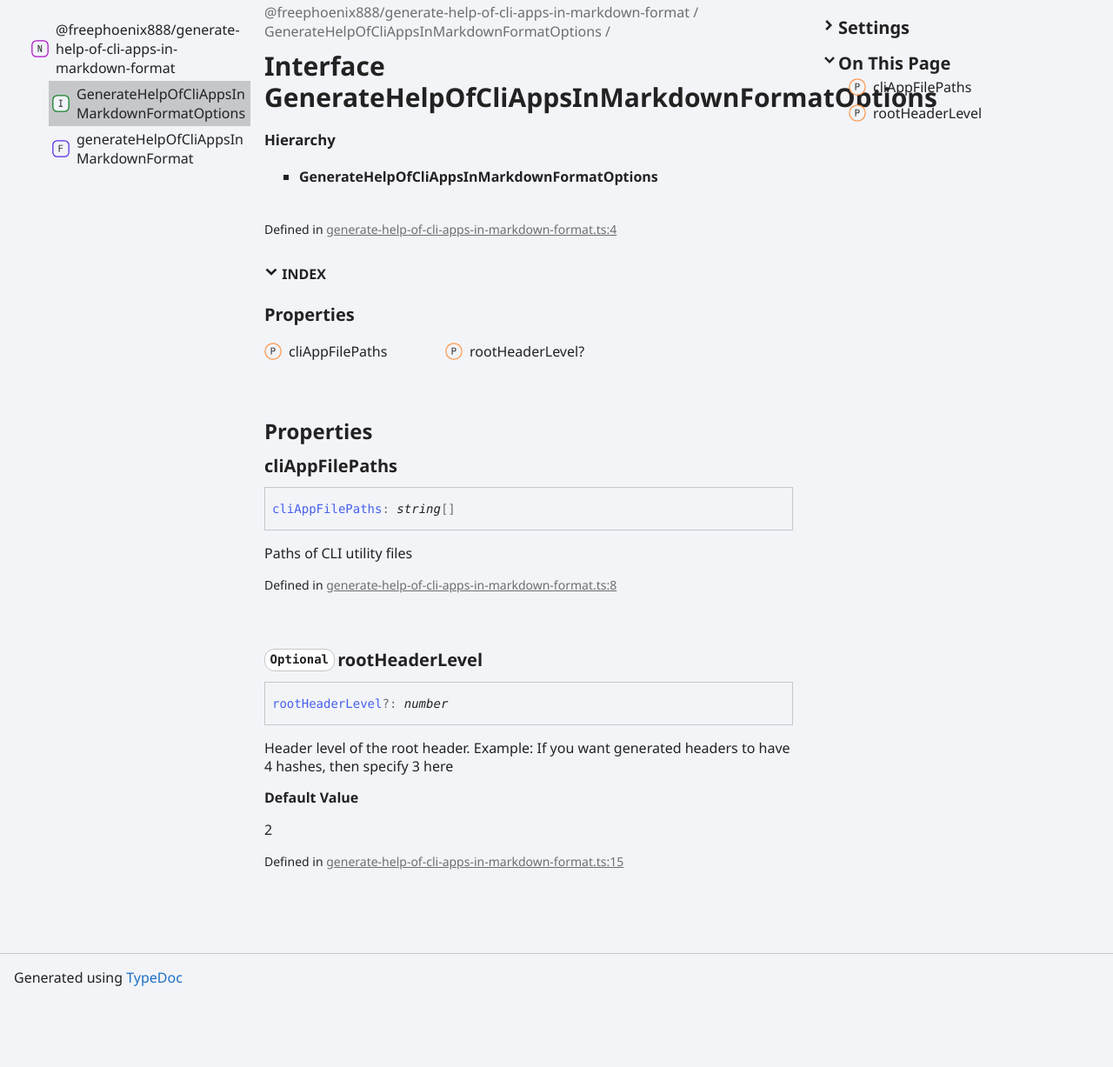
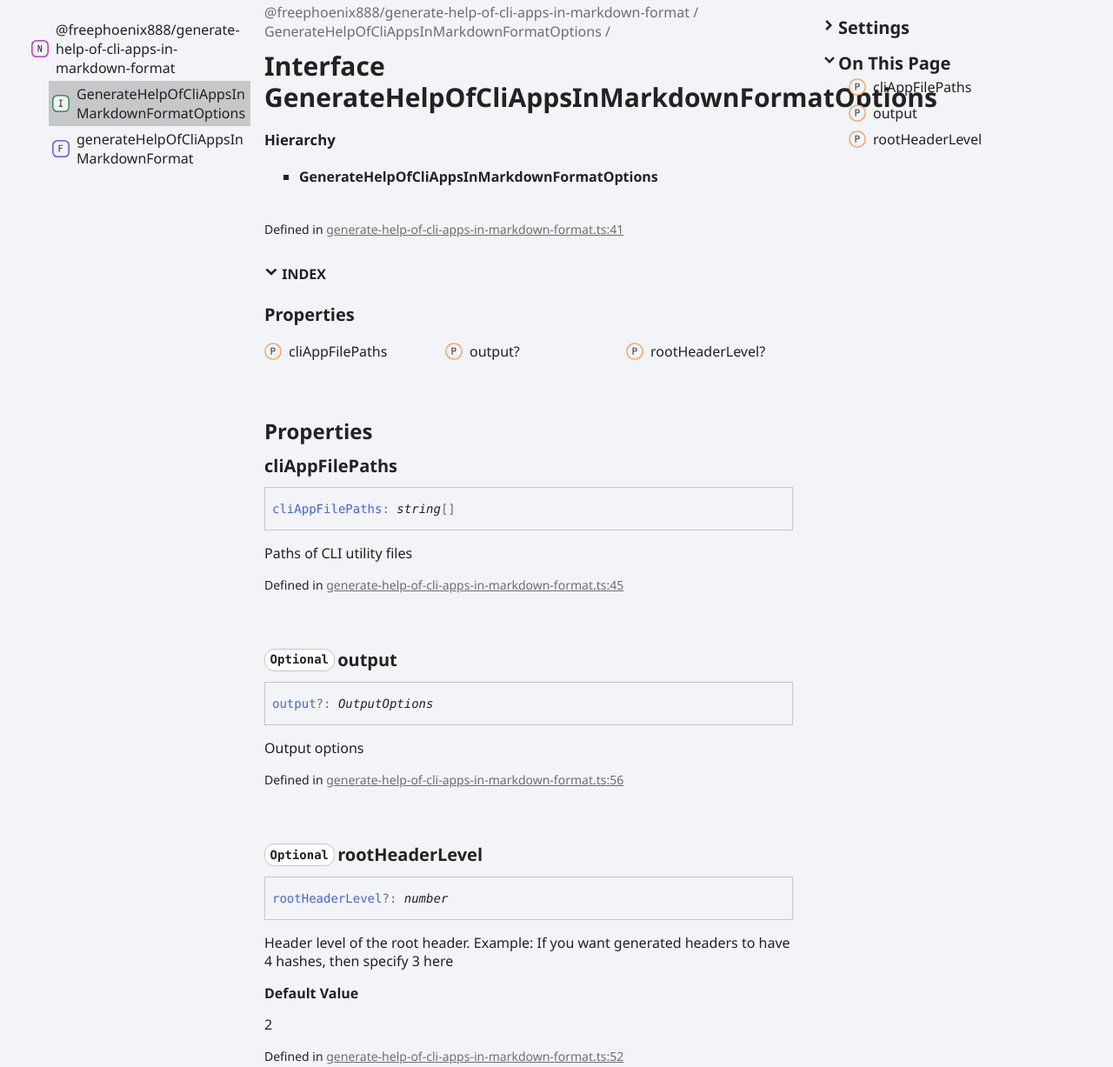
Before and after one commit to FreePhoenix888/generate-help-of-cli-apps-in-markdown-format, a plain HTML site: page interfaces/GenerateHelpOfCliAppsInMarkdownFormatOptions.html in a window 1280 px wide. Shown: the part 70-1297 px from the top of the page at 87% size. Before the commit the page ends 1221 px from the top, so only its background shows below. Drawn offline with Linux system fonts and the light colour scheme.

Commit message:
Deploying to gh-pages from @ FreePhoenix888/generate-help-of-cli-apps-in-markdown-format@3137db01c3102ac52279c6eedc593b1604121ca9 🚀

```diff
--- a/interfaces/GenerateHelpOfCliAppsInMarkdownFormatOptions.html
+++ b/interfaces/GenerateHelpOfCliAppsInMarkdownFormatOptions.html
@@ -20,7 +20,7 @@
 <ul class="tsd-hierarchy">
 <li><span class="target">GenerateHelpOfCliAppsInMarkdownFormatOptions</span></li></ul></section><aside class="tsd-sources">
 <ul>
-<li>Defined in <a href="https://github.com/FreePhoenix888/generate-help-of-cli-apps-in-markdown-format/blob/93e2316/src/generate-help-of-cli-apps-in-markdown-format.ts#L4">generate-help-of-cli-apps-in-markdown-format.ts:4</a></li></ul></aside>
+<li>Defined in <a href="https://github.com/FreePhoenix888/generate-help-of-cli-apps-in-markdown-format/blob/3137db0/src/generate-help-of-cli-apps-in-markdown-format.ts#L41">generate-help-of-cli-apps-in-markdown-format.ts:41</a></li></ul></aside>
 <section class="tsd-panel-group tsd-index-group">
 <section class="tsd-panel tsd-index-panel">
 <details class="tsd-index-content tsd-index-accordion" open><summary class="tsd-accordion-summary tsd-index-summary">
@@ -29,6 +29,7 @@
 <section class="tsd-index-section">
 <h3 class="tsd-index-heading">Properties</h3>
 <div class="tsd-index-list"><a href="GenerateHelpOfCliAppsInMarkdownFormatOptions.html#cliAppFilePaths" class="tsd-index-link"><svg class="tsd-kind-icon" viewBox="0 0 24 24"><g id="icon-1024"><rect fill="var(--color-icon-background)" stroke="#FF984D" stroke-width="1.5" x="1" y="1" width="22" height="22" rx="12"></rect><path d="M9.354 16V7.24H12.174C12.99 7.24 13.638 7.476 14.118 7.948C14.606 8.412 14.85 9.036 14.85 9.82C14.85 10.604 14.606 11.232 14.118 11.704C13.638 12.168 12.99 12.4 12.174 12.4H10.434V16H9.354ZM10.434 11.428H12.174C12.646 11.428 13.022 11.284 13.302 10.996C13.59 10.7 13.734 10.308 13.734 9.82C13.734 9.324 13.59 8.932 13.302 8.644C13.022 8.356 12.646 8.212 12.174 8.212H10.434V11.428Z" fill="var(--color-text)"></path></g></svg><span>cli<wbr/>App<wbr/>File<wbr/>Paths</span></a>
+<a href="GenerateHelpOfCliAppsInMarkdownFormatOptions.html#output" class="tsd-index-link"><svg class="tsd-kind-icon" viewBox="0 0 24 24"><use href="#icon-1024"></use></svg><span>output?</span></a>
 <a href="GenerateHelpOfCliAppsInMarkdownFormatOptions.html#rootHeaderLevel" class="tsd-index-link"><svg class="tsd-kind-icon" viewBox="0 0 24 24"><use href="#icon-1024"></use></svg><span>root<wbr/>Header<wbr/>Level?</span></a>
 </div></section></div></details></section></section>
 <section class="tsd-panel-group tsd-member-group">
@@ -40,7 +41,15 @@
 </div>
 <div class="tsd-comment tsd-typography"></div><aside class="tsd-sources">
 <ul>
-<li>Defined in <a href="https://github.com/FreePhoenix888/generate-help-of-cli-apps-in-markdown-format/blob/93e2316/src/generate-help-of-cli-apps-in-markdown-format.ts#L8">generate-help-of-cli-apps-in-markdown-format.ts:8</a></li></ul></aside></section>
+<li>Defined in <a href="https://github.com/FreePhoenix888/generate-help-of-cli-apps-in-markdown-format/blob/3137db0/src/generate-help-of-cli-apps-in-markdown-format.ts#L45">generate-help-of-cli-apps-in-markdown-format.ts:45</a></li></ul></aside></section>
+<section class="tsd-panel tsd-member"><a id="output" class="tsd-anchor"></a>
+<h3 class="tsd-anchor-link"><code class="tsd-tag ts-flagOptional">Optional</code> <span>output</span><a href="#output" aria-label="Permalink" class="tsd-anchor-icon"><svg viewBox="0 0 24 24"><use href="#icon-anchor"></use></svg></a></h3>
+<div class="tsd-signature"><span class="tsd-kind-property">output</span><span class="tsd-signature-symbol">?:</span> <span class="tsd-signature-type ">OutputOptions</span></div>
+<div class="tsd-comment tsd-typography"><p>Output options</p>
+</div>
+<div class="tsd-comment tsd-typography"></div><aside class="tsd-sources">
+<ul>
+<li>Defined in <a href="https://github.com/FreePhoenix888/generate-help-of-cli-apps-in-markdown-format/blob/3137db0/src/generate-help-of-cli-apps-in-markdown-format.ts#L56">generate-help-of-cli-apps-in-markdown-format.ts:56</a></li></ul></aside></section>
 <section class="tsd-panel tsd-member"><a id="rootHeaderLevel" class="tsd-anchor"></a>
 <h3 class="tsd-anchor-link"><code class="tsd-tag ts-flagOptional">Optional</code> <span>root<wbr/>Header<wbr/>Level</span><a href="#rootHeaderLevel" aria-label="Permalink" class="tsd-anchor-icon"><svg viewBox="0 0 24 24"><use href="#icon-anchor"></use></svg></a></h3>
 <div class="tsd-signature"><span class="tsd-kind-property">root<wbr/>Header<wbr/>Level</span><span class="tsd-signature-symbol">?:</span> <span class="tsd-signature-type">number</span></div>
@@ -50,7 +59,7 @@
 <h4>Default Value</h4><p>2</p>
 </div><aside class="tsd-sources">
 <ul>
-<li>Defined in <a href="https://github.com/FreePhoenix888/generate-help-of-cli-apps-in-markdown-format/blob/93e2316/src/generate-help-of-cli-apps-in-markdown-format.ts#L15">generate-help-of-cli-apps-in-markdown-format.ts:15</a></li></ul></aside></section></section></div>
+<li>Defined in <a href="https://github.com/FreePhoenix888/generate-help-of-cli-apps-in-markdown-format/blob/3137db0/src/generate-help-of-cli-apps-in-markdown-format.ts#L52">generate-help-of-cli-apps-in-markdown-format.ts:52</a></li></ul></aside></section></section></div>
 <div class="col-sidebar">
 <div class="page-menu">
 <div class="tsd-navigation settings">
@@ -71,6 +80,7 @@
 <div class="tsd-accordion-details">
 <ul>
 <li><a href="#cliAppFilePaths" class=""><svg class="tsd-kind-icon" viewBox="0 0 24 24"><use href="#icon-1024"></use></svg><span>cli<wbr/>App<wbr/>File<wbr/>Paths</span></a></li>
+<li><a href="#output" class=""><svg class="tsd-kind-icon" viewBox="0 0 24 24"><use href="#icon-1024"></use></svg><span>output</span></a></li>
 <li><a href="#rootHeaderLevel" class=""><svg class="tsd-kind-icon" viewBox="0 0 24 24"><use href="#icon-1024"></use></svg><span>root<wbr/>Header<wbr/>Level</span></a></li></ul></div></details></div>
 <div class="site-menu">
 <nav class="tsd-navigation"><a href="../modules.html"><svg class="tsd-kind-icon" viewBox="0 0 24 24"><g id="icon-4"><rect fill="var(--color-icon-background)" stroke="var(--color-ts-namespace)" stroke-width="1.5" x="1" y="1" width="22" height="22" rx="6"></rect><path d="M9.33 16V7.24H10.77L13.446 14.74C13.43 14.54 13.41 14.296 13.386 14.008C13.37 13.712 13.354 13.404 13.338 13.084C13.33 12.756 13.326 12.448 13.326 12.16V7.24H14.37V16H12.93L10.266 8.5C10.282 8.692 10.298 8.936 10.314 9.232C10.33 9.52 10.342 9.828 10.35 10.156C10.366 10.476 10.374 10.784 10.374 11.08V16H9.33Z" fill="var(--color-text)"></path></g></svg><span>@freephoenix888/generate-<wbr/>help-<wbr/>of-<wbr/>cli-<wbr/>apps-<wbr/>in-<wbr/>markdown-<wbr/>format</span></a>
```
Also changed, not shown: assets/search.js (+1 -1 lines), functions/generateHelpOfCliAppsInMarkdownFormat.html (+1 -1 lines).
